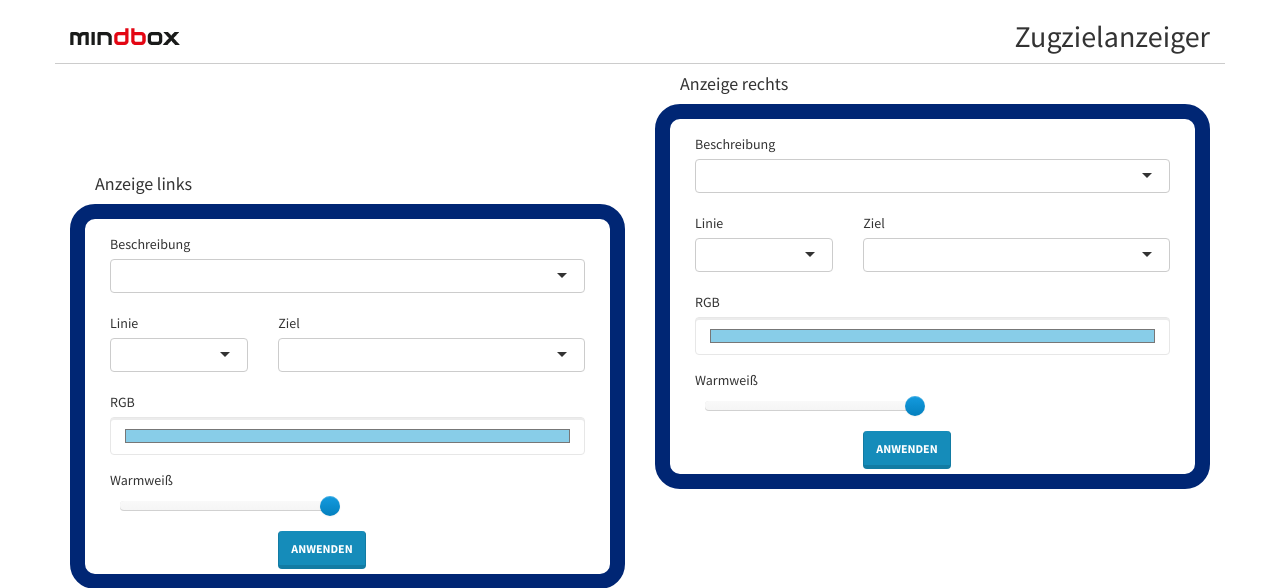
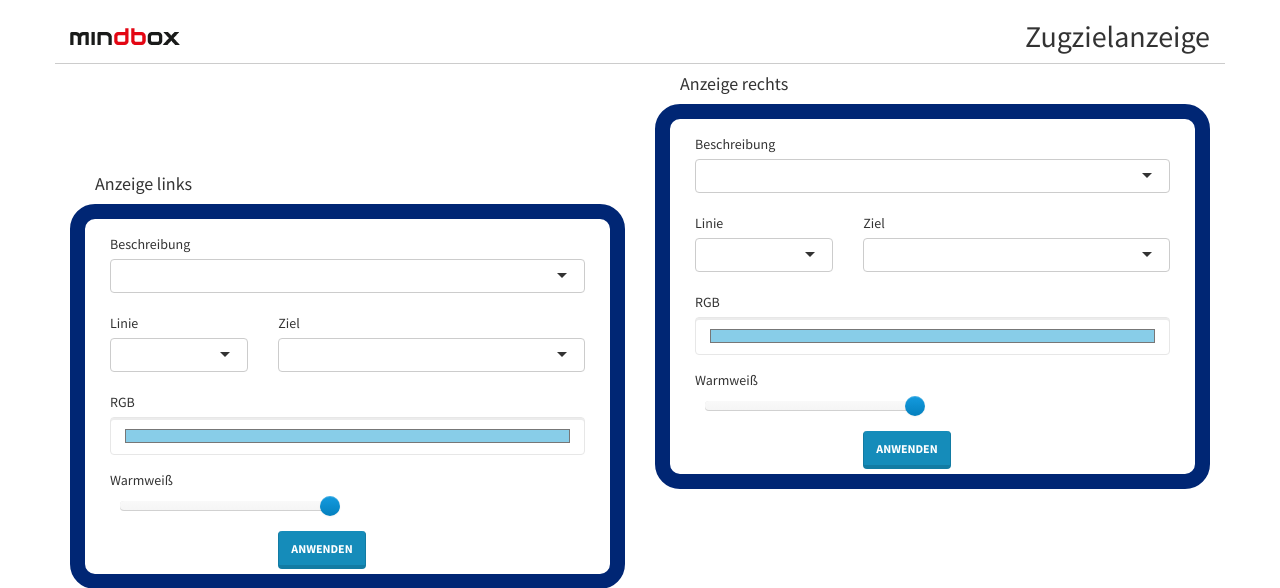
Before and after one commit to c-base/db-fallblattanzeige-web, a Flask app: page / in a window 1280 px wide. Shown: the top 588 px of the page. Run offline with Flask 2, Linux system fonts and the light colour scheme; parts of the project's set-up code (start-up, migrations or seed data) failed here and were passed over; some libraries are stand-ins or nearby versions.

Commit message:
Hostupdate Zugzielanzeige
interner c-base host: Zugzielanzeiger > Zugzielanzeige

```diff
--- a/templates/index.html
+++ b/templates/index.html
@@ -57,7 +57,7 @@
                     <img src="/static/img/mindbox_logo_v2.png" alt="minDBox-Logo" style="margin-right: 20px; margin-top: 18px;">
                     </div>
                 <div class="col-xs-8 text-right">
-                    <h2>Zugzielanzeiger</h2>
+                    <h2>Zugzielanzeige</h2>
                 </div>
             </div>
             <div class="row">
```
